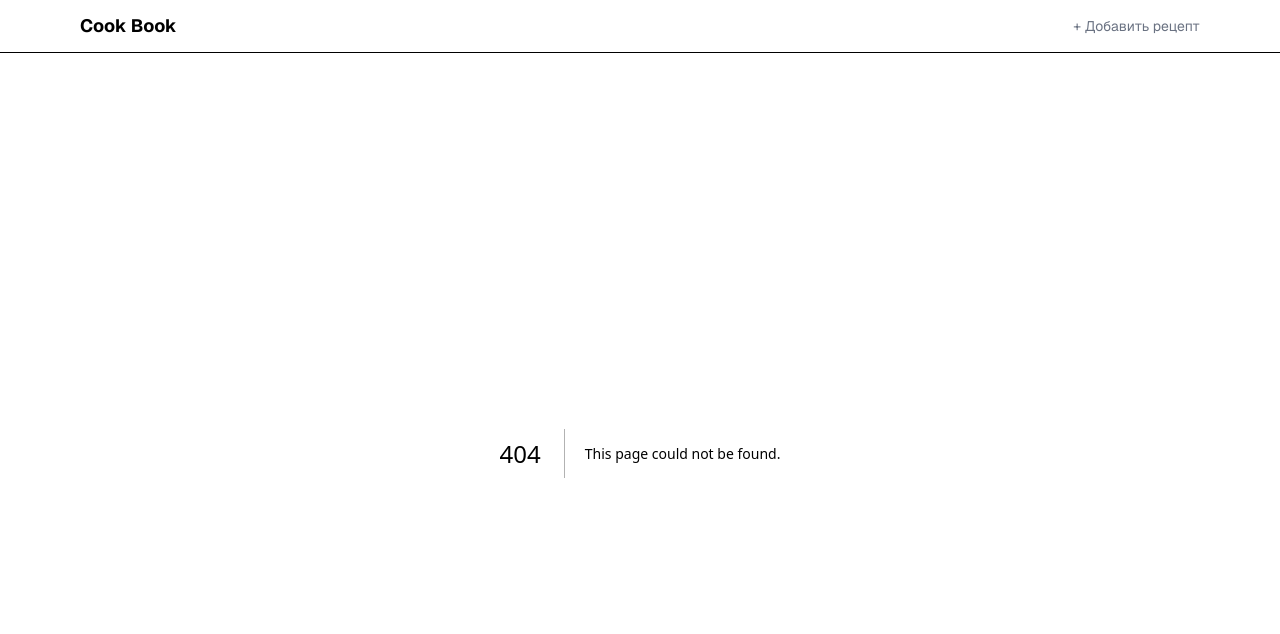
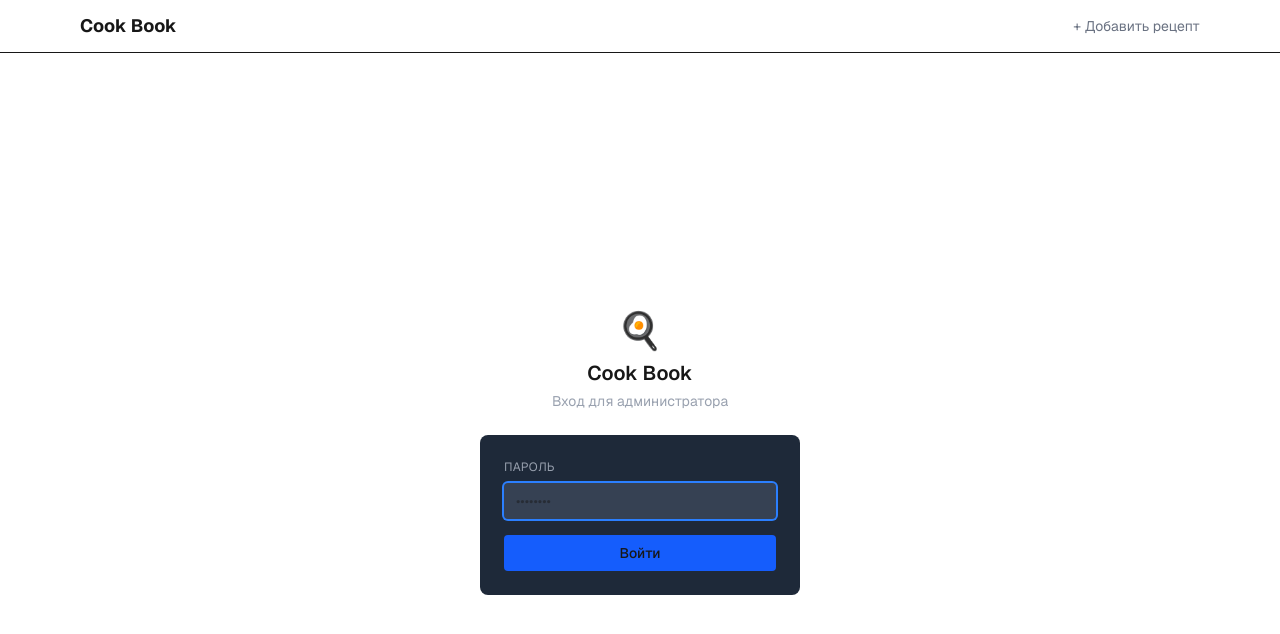
Before and after one commit to dep-vol/cook-book, a Next.js app: page /admin/login in a window 1280 px wide. Before the commit this address had no page. Shown: the top 634 px of the page. Built offline with nearby package versions, Linux system fonts and the light colour scheme.

Commit message:
feat: add admin login page

```diff
--- /dev/null
+++ b/src/app/admin/login/page.tsx
@@ -0,0 +1,67 @@
+'use client'
+
+import { useState } from 'react'
+import { useRouter } from 'next/navigation'
+import { loginAction } from '@/app/actions/auth.actions'
+
+export default function LoginPage() {
+  const router = useRouter()
+  const [error, setError] = useState<string | null>(null)
+  const [pending, setPending] = useState(false)
+
+  async function handleSubmit(e: React.FormEvent<HTMLFormElement>) {
+    e.preventDefault()
+    setError(null)
+    setPending(true)
+    const password = (e.currentTarget.elements.namedItem('password') as HTMLInputElement).value
+    try {
+      const result = await loginAction(password)
+      if ('error' in result) {
+        setError(result.error)
+      } else {
+        router.push('/admin')
+      }
+    } finally {
+      setPending(false)
+    }
+  }
+
+  return (
+    <div className="min-h-screen flex items-center justify-center">
+      <div className="w-80">
+        <div className="text-center mb-6">
+          <div className="text-4xl mb-2">🍳</div>
+          <h1 className="text-xl font-semibold">Cook Book</h1>
+          <p className="text-sm text-gray-400 mt-1">Вход для администратора</p>
+        </div>
+        <form onSubmit={handleSubmit} className="bg-gray-800 rounded-lg p-6">
+          <div className="mb-4">
+            <label className="block text-xs text-gray-400 uppercase tracking-wide mb-2">
+              Пароль
+            </label>
+            <input
+              name="password"
+              type="password"
+              required
+              autoFocus
+              className="w-full bg-gray-700 rounded px-3 py-2 text-sm outline-none focus:ring-2 focus:ring-blue-500"
+              placeholder="••••••••"
+            />
+          </div>
+          <button
+            type="submit"
+            disabled={pending}
+            className="w-full bg-blue-600 hover:bg-blue-700 disabled:opacity-50 rounded px-4 py-2 text-sm font-medium transition-colors"
+          >
+            {pending ? 'Вхожу...' : 'Войти'}
+          </button>
+          {error && (
+            <div className="mt-3 text-xs text-red-400 text-center border border-red-800 rounded px-3 py-2 bg-red-950/20">
+              {error}
+            </div>
+          )}
+        </form>
+      </div>
+    </div>
+  )
+}
```
